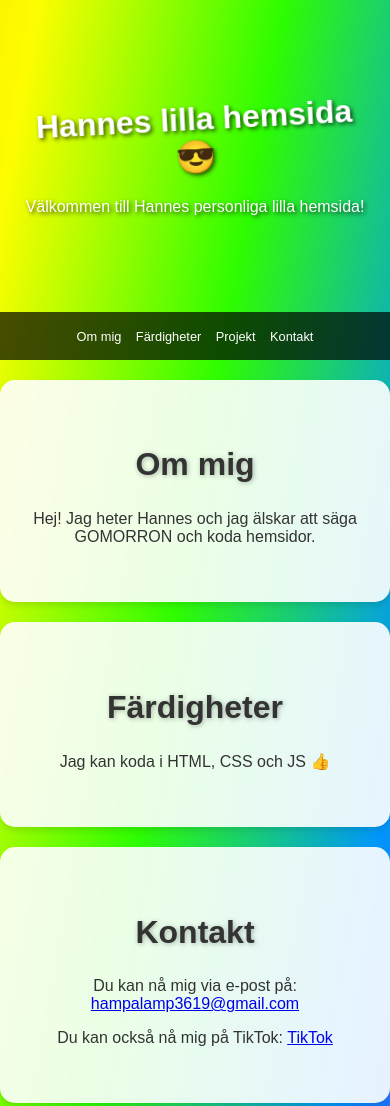
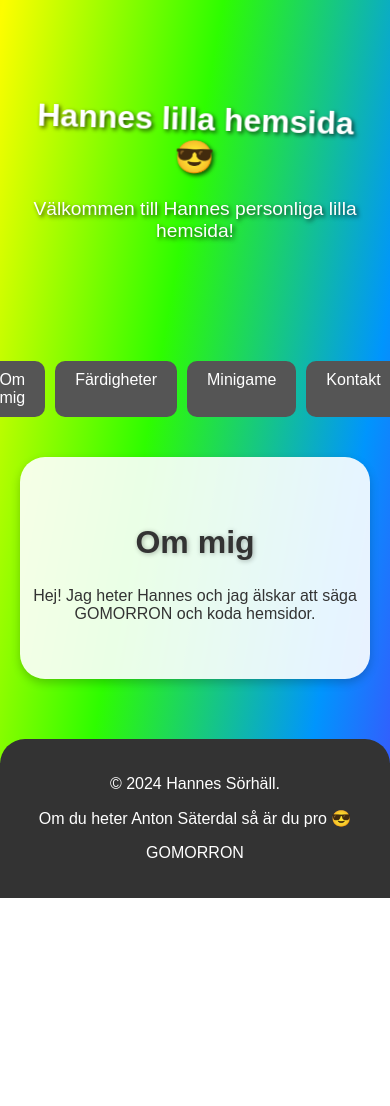
Before and after one commit to HannesSWE/hannes_swe.github.io, a plain HTML site: page index.html in a window 390 px wide. Shown: the top 1106 px of the page. After the commit the page ends 898 px from the top, so only its background shows below. Drawn offline with Linux system fonts and the light colour scheme.

Commit message:
Add files via upload

```diff
--- a/index.html
+++ b/index.html
@@ -31,45 +31,43 @@
         }
         header h1 {
             font-size: 3em;
-            animation: wobble 1s infinite;
+            animation: wobble 1.5s infinite ease-in-out;
         }
         header p {
             font-size: 1.2em;
+            margin-top: 10px;
         }
 
         @keyframes wobble {
             0%, 100% { transform: rotate(0deg); }
-            15% { transform: rotate(5deg); }
-            30% { transform: rotate(-5deg); }
-            45% { transform: rotate(3deg); }
-            60% { transform: rotate(-3deg); }
-            75% { transform: rotate(1deg); }
+            15% { transform: rotate(3deg); }
+            30% { transform: rotate(-3deg); }
+            50% { transform: rotate(2deg); }
         }
 
         /* Navigering */
         nav {
-            background: rgba(0, 0, 0, 0.7);
+            background: rgba(0, 0, 0, 0.8);
             color: white;
             padding: 15px 0;
             text-align: center;
             position: sticky;
             top: 0;
             z-index: 1000;
-            transition: background 0.3s;
+            box-shadow: 0 2px 5px rgba(0, 0, 0, 0.3);
         }
         nav a {
             color: white;
             text-decoration: none;
             margin: 0 15px;
             font-size: 1em;
-            transition: transform 0.3s ease, color 0.3s, background 0.3s;
+            padding: 8px 15px;
+            border-radius: 20px;
+            transition: background 0.3s ease, transform 0.3s ease;
         }
         nav a:hover {
-            color: #ff7eb3;
-            transform: scale(1.2);
-            background: rgba(255, 255, 255, 0.2);
-            padding: 5px;
-            border-radius: 5px;
+            background: rgba(255, 255, 255, 0.3);
+            transform: scale(1.1);
         }
 
         /* Sektioner */
@@ -79,8 +77,8 @@
             background: rgba(255, 255, 255, 0.9);
             margin: 20px auto;
             max-width: 800px;
-            border-radius: 15px;
-            box-shadow: 0px 4px 6px rgba(0, 0, 0, 0.1);
+            border-radius: 25px;
+            box-shadow: 0px 4px 10px rgba(0, 0, 0, 0.2);
             opacity: 0;
             transform: translateY(30px);
             animation: sectionFadeIn 1s forwards;
@@ -98,12 +96,18 @@
             text-shadow: 1px 1px 5px rgba(0, 0, 0, 0.3);
         }
 
+        section p {
+            margin-top: 15px;
+        }
+
         /* Footer */
         footer {
             background: #333;
             color: white;
             text-align: center;
             padding: 20px 0;
+            margin-top: 20px;
+            border-radius: 25px 25px 0 0;
         }
 
         /* Scroll-to-top-knapp */
@@ -111,7 +115,7 @@
             position: fixed;
             bottom: 20px;
             right: 20px;
-            background: linear-gradient(1000deg, #df1515, #FFC300, #fdfd00, #2efd00, #0095fd, #8a00fd);
+            background: linear-gradient(45deg, #df1515, #FFC300, #fdfd00, #2efd00, #0095fd, #8a00fd);
             color: black;
             border: none;
             border-radius: 50%;
@@ -123,20 +127,17 @@
             box-shadow: 0 4px 6px rgba(0, 0, 0, 0.2);
             display: none;
             cursor: pointer;
-            transition: transform 0.3s, background 0.3s;
+            transition: transform 0.3s ease, box-shadow 0.3s ease;
         }
         .scroll-to-top:hover {
             transform: scale(1.2);
-            background: linear-gradient(2000deg, #8a00fd, #0095fd, #2efd00, #fdfd00);
+            box-shadow: 0 6px 10px rgba(0, 0, 0, 0.3);
         }
 
         /* Responsiv design */
         @media (max-width: 768px) {
             header h1 {
                 font-size: 2.5em;
-            }
-            header p {
-                font-size: 1em;
             }
             section {
                 padding: 40px 10px;
@@ -152,6 +153,61 @@
                 margin: 0 5px;
             }
         }
+
+        /* Flikar */
+        .tab-container {
+            display: flex;
+            justify-content: center;
+            margin-top: 20px;
+            position: relative;
+            z-index: 2;
+        }
+        .tab {
+            background: #555;
+            padding: 10px 20px;
+            border-radius: 10px 10px 10px 10px;
+            margin-right: 10px;
+            cursor: pointer;
+            transition: background 0.3s ease;
+            color: white;
+        }
+        .tab:hover {
+            background: linear-gradient(100deg, #df1515, #FFC300, #fdfd00, #2efd00, #0095fd, #8a00fd);
+			color: black;
+        }
+        .tab-content {
+            display: none;
+            padding: 20px;
+            background: transparent; /* Transparent bakgrund */
+            border-radius: 0 0 15px 15px;
+        }
+
+        .tab-content.active {
+            display: block;
+        }
+
+        /* Minigame stil */
+        .game-container {
+            text-align: center;
+            margin-top: 20px;
+        }
+        .game-button {
+            padding: 15px 30px;
+            font-size: 1.2em;
+            border: none;
+            background-color: #0095fd;
+            color: white;
+            border-radius: 10px;
+            cursor: pointer;
+            transition: background-color 0.3s;
+        }
+        .game-button:hover {
+            background-color: #ff7eb3;
+        }
+        .score {
+            font-size: 1.5em;
+            margin-top: 15px;
+        }
     </style>
 </head>
 <body>
@@ -159,39 +215,82 @@
         <h1>Hannes lilla hemsida 😎</h1>
         <p>Välkommen till Hannes personliga lilla hemsida!</p>
     </header>
-    <nav>
-        <a href="#about">Om mig</a>
-        <a href="#skills">Färdigheter</a>
-        <a href="#projects">Projekt</a>
-        <a href="#contact">Kontakt</a>
-    </nav>
+
+    <div class="tab-container">
+        <div class="tab active" onclick="showTab('about-tab')">Om mig</div>
+        <div class="tab" onclick="showTab('skills-tab')">Färdigheter</div>
+        <div class="tab" onclick="showTab('game-tab')">Minigame</div>
+        <div class="tab" onclick="showTab('contact-tab')">Kontakt</div>
+    </div>
+
+    <!-- Sektioner som flikar -->
+    <div id="about-tab" class="tab-content active">
         <section id="about">
             <h2>Om mig</h2>
             <p>Hej! Jag heter Hannes och jag älskar att säga GOMORRON och koda hemsidor.</p>
         </section>
+    </div>
+    <div id="skills-tab" class="tab-content">
         <section id="skills">
             <h2>Färdigheter</h2>
             <p>Jag kan koda i HTML, CSS och JS 👍</p>
         </section>
+    </div>
+    <div id="game-tab" class="tab-content">
+        <section id="game" class="game-container">
+            <h2>Minigame</h2>
+            <button class="game-button" id="gameButton">Klicka på mig!</button>
+            <p class="score">Poäng: <span id="score">0</span></p>
+        </section>
+    </div>
+    <div id="contact-tab" class="tab-content">
         <section id="contact">
             <h2>Kontakt</h2>
             <p>Du kan nå mig via e-post på: <a href="mailto:hampalamp3619@gmail.com">hampalamp3619@gmail.com</a></p>
-        <p>Du kan också nå mig på TikTok: <a href="https://www.tiktok.com/@hannes_Swe" target="_blank">TikTok</a></p>
+            <p>Du kan också nå mig på TikTok: <a href="https://www.tiktok.com/@hampalamp3619" target="_blank">hampalamp3619</a></p>
         </section>
+    </div>
+
     <footer>
-        <p>&copy; 2024 Hannes Sörhäll. Om du heter Anton Säterdal så är du pro 😎</p>
+        <p>&copy; 2024 Hannes Sörhäll.</p>
+		<p>Om du heter Anton Säterdal så är du pro 😎</p>
 		<p>GOMORRON</p>
     </footer>
-    <button class="scroll-to-top" id="scrollToTopBtn">⇑</button>
+
+    <button class="scroll-to-top" onclick="scrollToTop()">↑</button>
+
     <script>
-        // Scroll-to-top-knapp
-        const scrollToTopBtn = document.getElementById("scrollToTopBtn");
-        window.addEventListener("scroll", () => {
-            scrollToTopBtn.style.display = window.scrollY > 300 ? "block" : "none";
-        });
-        scrollToTopBtn.addEventListener("click", () => {
-            window.scrollTo({ top: 0, behavior: "smooth" });
-        });
+        // Funktion för att visa tabbar
+        function showTab(tabId) {
+            let tabs = document.querySelectorAll('.tab-content');
+            tabs.forEach(tab => tab.classList.remove('active'));
+            document.getElementById(tabId).classList.add('active');
+
+            let tabButtons = document.querySelectorAll('.tab');
+            tabButtons.forEach(button => button.classList.remove('active'));
+            event.target.classList.add('active');
+        }
+
+        // Funktion för att scrolla till toppen
+        function scrollToTop() {
+            window.scrollTo({ top: 0, behavior: 'smooth' });
+        }
+
+        // Minigame funktionalitet
+        let score = 0;
+        document.getElementById('gameButton').onclick = function() {
+            score++;
+            document.getElementById('score').textContent = score;
+        };
+
+        // Visa scroll-to-top-knappen vid scrollning
+        window.onscroll = function() {
+            if (document.body.scrollTop > 100 || document.documentElement.scrollTop > 100) {
+                document.querySelector('.scroll-to-top').style.display = "block";
+            } else {
+                document.querySelector('.scroll-to-top').style.display = "none";
+            }
+        };
     </script>
 </body>
 </html>
```
Lines whose indentation alone changed are shown as unchanged.
